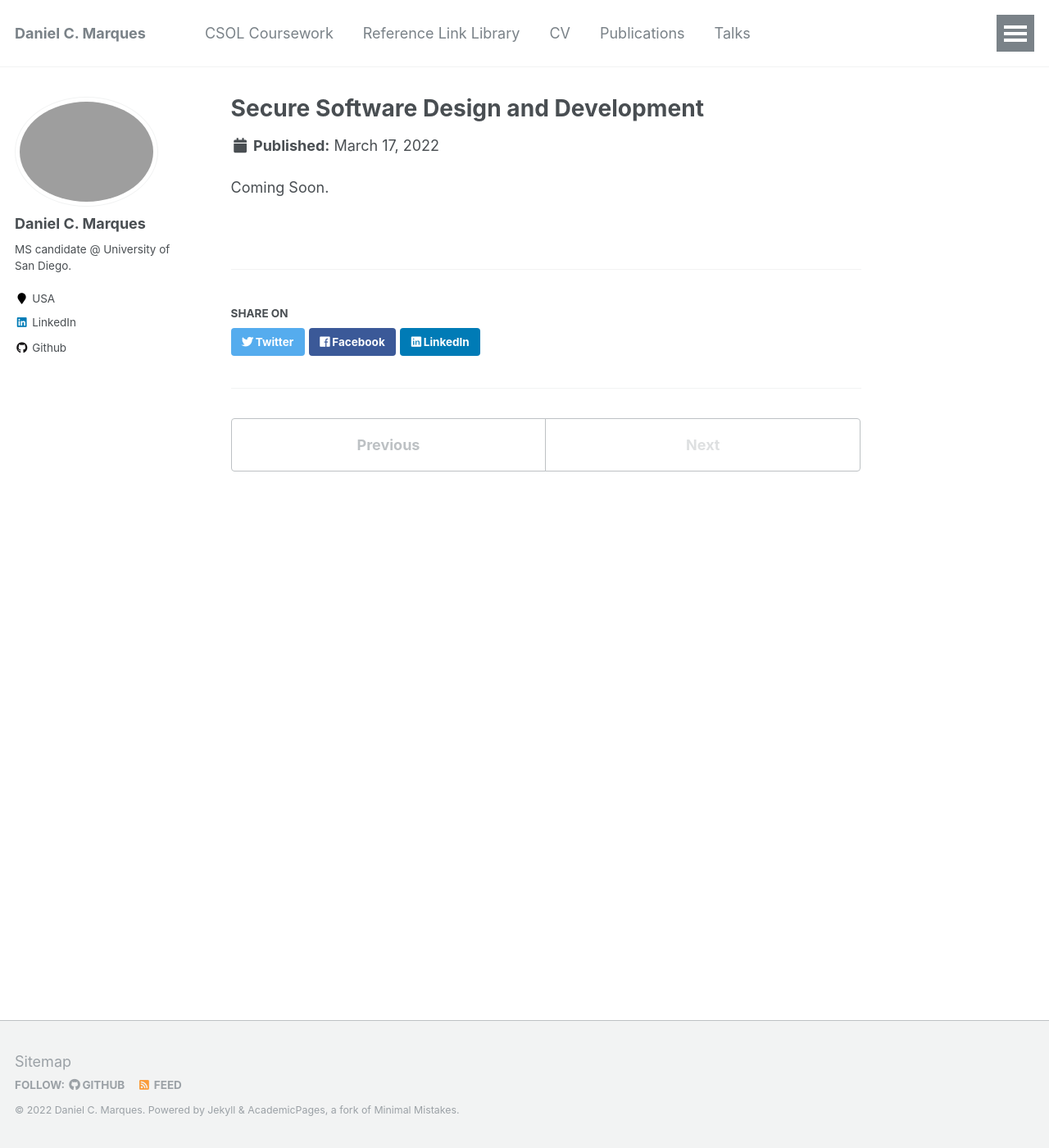
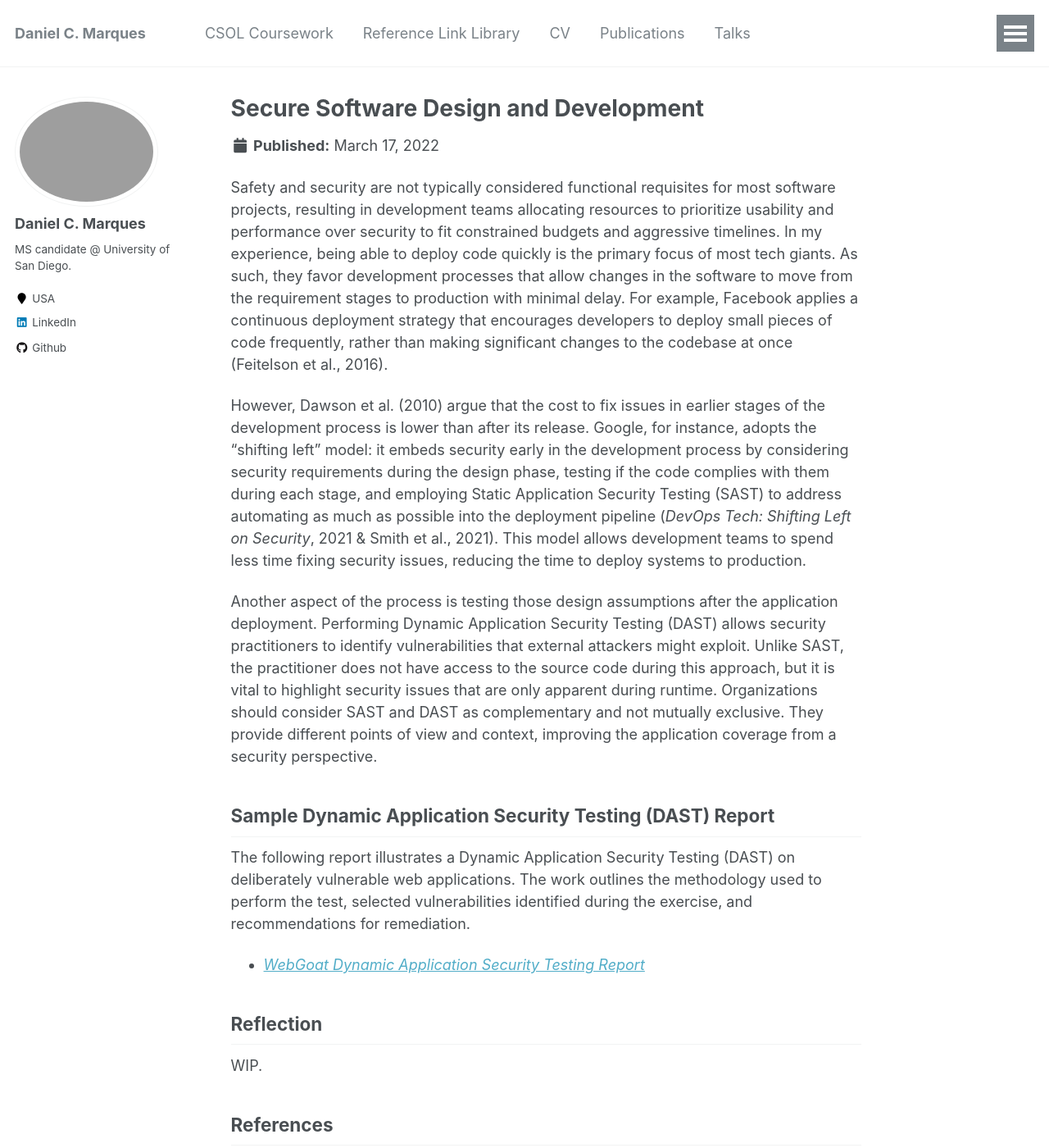
Before and after one commit to danielcmarques/danielcmarques.github.io, a Jekyll site: the page built from _portfolio/csol560.md, in a window 1280 px wide and 1400 px high. Shown: the whole window at 82% size. Built offline with Jekyll 4.4.1, drawn with Linux system fonts in a browser that asks for light colours; some of the changed text lies outside the part shown.

Commit message:
Add CSOL560

```diff
--- a/_portfolio/csol560.md
+++ b/_portfolio/csol560.md
@@ -1,7 +1,28 @@
 ---
 title: "Secure Software Design and Development"
-excerpt: "Coming Soon"
+excerpt: "Safety and security are not typically considered functional requisites for most software projects, resulting in development teams allocating resources to prioritize usability and performance over security to fit constrained budgets and aggressive timelines. In my experience, being able to deploy code quickly is the primary focus of most tech giants. As such, they favor development processes that allow changes in the software to move from the requirement stages to production with minimal delay. This section discusses some of the aspects associated with the Secure Software Design and Development Process."
 collection: portfolio
 ---
 
-Coming Soon.
+Safety and security are not typically considered functional requisites for most software projects, resulting in development teams allocating resources to prioritize usability and performance over security to fit constrained budgets and aggressive timelines. In my experience, being able to deploy code quickly is the primary focus of most tech giants. As such, they favor development processes that allow changes in the software to move from the requirement stages to production with minimal delay. For example, Facebook applies a continuous deployment strategy that encourages developers to deploy small pieces of code frequently, rather than making significant changes to the codebase at once (Feitelson et al., 2016).
+
+However, Dawson et al. (2010) argue that the cost to fix issues in earlier stages of the development process is lower than after its release. Google, for instance, adopts the “shifting left” model: it embeds security early in the development process by considering security requirements during the design phase, testing if the code complies with them during each stage, and employing Static Application Security Testing (SAST) to address automating as much as possible into the deployment pipeline (_DevOps Tech: Shifting Left on Security_, 2021 & Smith et al., 2021). This model allows development teams to spend less time fixing security issues, reducing the time to deploy systems to production.
+
+Another aspect of the process is testing those design assumptions after the application deployment. Performing Dynamic Application Security Testing (DAST) allows security practitioners to identify vulnerabilities that external attackers might exploit. Unlike SAST, the practitioner does not have access to the source code during this approach, but it is vital to highlight security issues that are only apparent during runtime. Organizations should consider SAST and DAST as complementary and not mutually exclusive. They provide different points of view and context, improving the application coverage from a security perspective.
+
+## Sample Dynamic Application Security Testing (DAST) Report
+The following report illustrates a Dynamic Application Security Testing (DAST) on deliberately vulnerable web applications. The work outlines the methodology used to perform the test, selected vulnerabilities identified during the exercise, and recommendations for remediation.
+
+* _[WebGoat Dynamic Application Security Testing Report](http://danielcmarques.github.io/files/coursework/csol550/Assignment.CSOL560.WebGoat_DAST.Daniel_Cordeiro_Marques.pdf)_
+
+## Reflection
+WIP.
+
+## References
+Axelrod, C. W. (2013). _Engineering safe and secure software systems (1st ed.)_. Artech House.
+
+Dawson, M., Burrell, D. N., Rahim, E., & Brewster, S. (2010, January). _Integrating Software Assurance into the Software Development Life Cycle (SDLC)_. Journal Of Information Systems Technology & Planning, 3(6), pp. 49-53. [https://www.researchgate.net/publication/255965523_Integrating_Software_Assurance_into_the_Software_Development_Life_Cycle_SDLC](https://www.researchgate.net/publication/255965523_Integrating_Software_Assurance_into_the_Software_Development_Life_Cycle_SDLC)
+
+_DevOps tech: Shifting left on security_. (2021, September 22). Google Cloud Architecture Center. [https://cloud.google.com/architecture/devops/devops-tech-shifting-left-on-security#how_to_implement_improved_security_quality](https://cloud.google.com/architecture/devops/devops-tech-shifting-left-on-security#how_to_implement_improved_security_quality)
+
+Feitelson, D., Frachtenberg, E., & Beck, K. (2016, November). _Development and Deployment at Facebook_. Facebook Research. [https://research.fb.com/wp-content/uploads/2016/11/development-and-deployment-at-facebook.pdf](https://research.fb.com/wp-content/uploads/2016/11/development-and-deployment-at-facebook.pdf)
```
Also changed, not shown: 1 other file.
